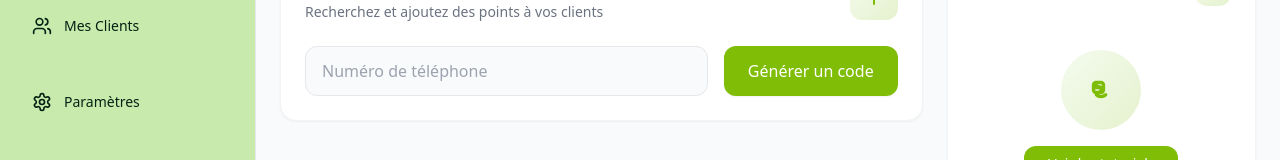
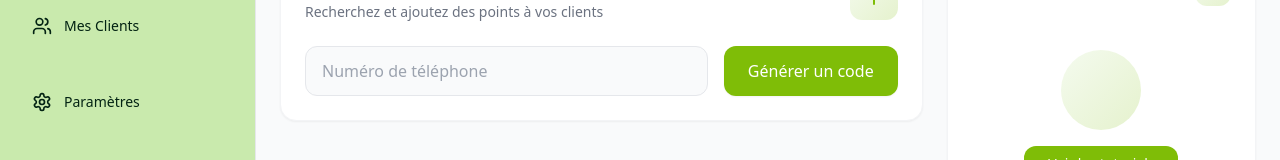
Before and after one commit to ManonDerydt/naymo-mvp-v1, a React (Vite) app: page /dashboard in a window 1280 px wide. Shown: the part 408-568 px from the top of the page. Built offline with nearby package versions, Linux system fonts and the light colour scheme; no server answers.

Commit message:
Updated DailyTip.tsx

```diff
--- a/src/components/merchant/dashboard/DailyTip.tsx
+++ b/src/components/merchant/dashboard/DailyTip.tsx
@@ -16,9 +16,7 @@ const DailyTip = () => {
 
       <div className="flex-1 flex flex-col justify-center items-center text-center space-y-4">
         <div className="w-20 h-20 bg-gradient-to-br from-[#c9eaad]/20 to-[#7ebd07]/20 rounded-full flex items-center justify-center">
-          <svg className="w-10 h-10 text-[#7ebd07]" fill="none" viewBox="0 0 24 24" stroke="currentColor">
-            <path strokeLinecap="round" strokeLinejoin="round" strokeWidth={2} d="M14.828 14.828a4 4 0 01-5.656 0M9 10h1.5a1.5 1.5 0 011.5 1.5V12a1.5 1.5 0 01-1.5 1.5H9m0-4.5V9a1.5 1.5 0 011.5-1.5H12a1.5 1.5 0 011.5 1.5v1.5m-6 0h6m-6 0v1.5a1.5 1.5 0 001.5 1.5H12a1.5 1.5 0 001.5-1.5V12m-6 0V9a1.5 1.5 0 011.5-1.5H12a1.5 1.5 0 011.5 1.5v3" />
-          </svg>
+
         </div>
 
 
```
